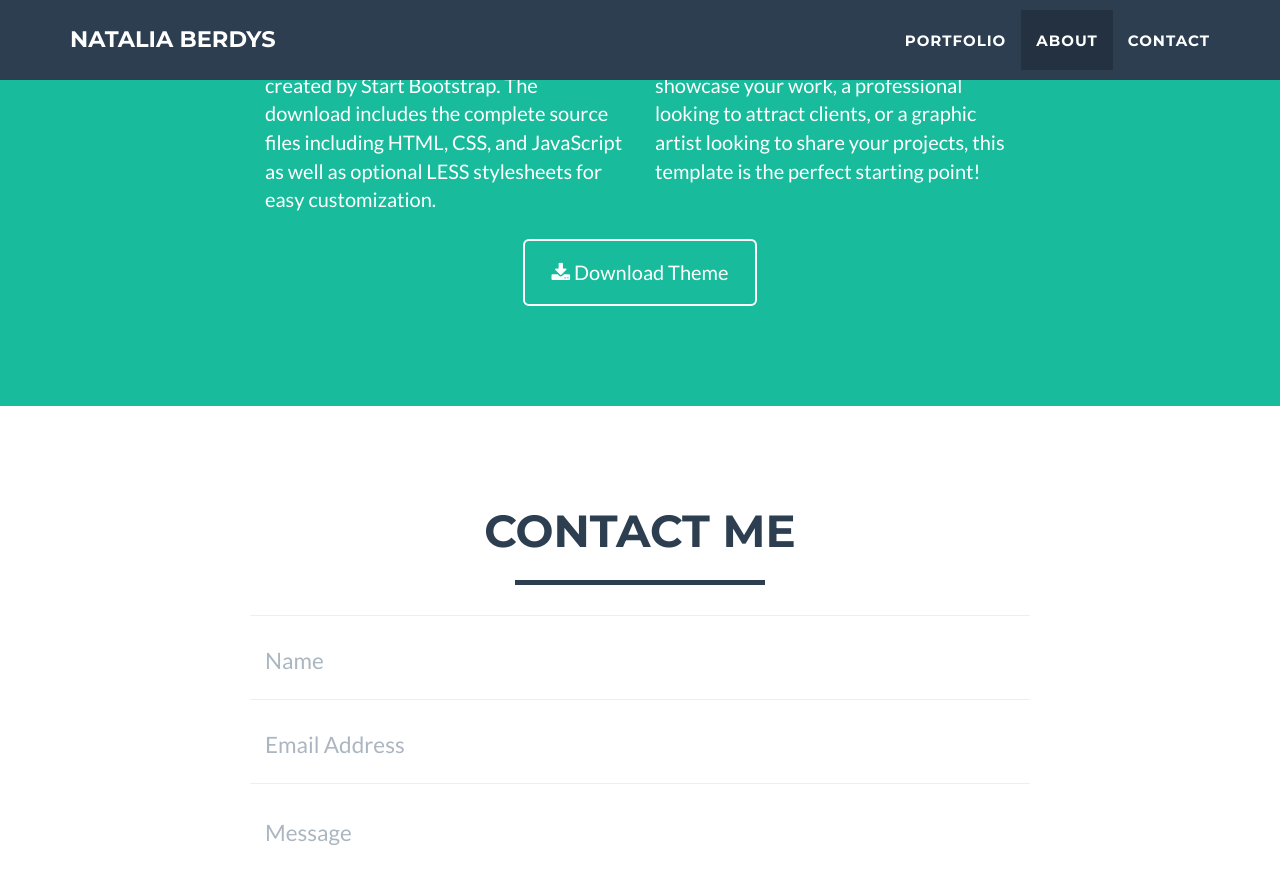
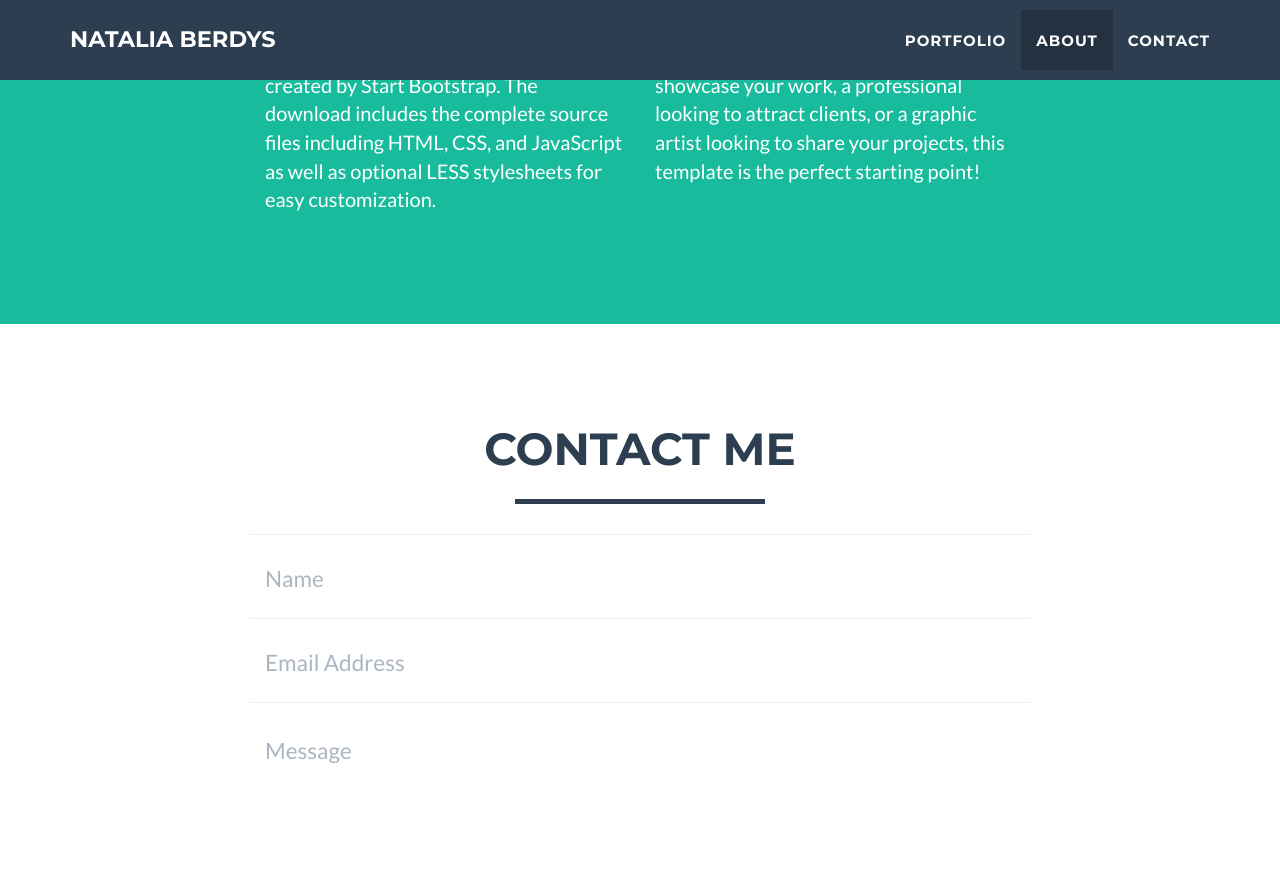
Before and after one commit to batalia/batalia.github.io, a Jekyll site: the page built from index.html, in a window 1280 px wide and 900 px high, scrolled down 1831 px. Shown: the top 884 px of the window. Built offline with Jekyll 4.4.1, drawn with Linux system fonts in a browser that asks for light colours.

Commit message:
Remove redundant buttons and update meta tags

```diff
--- a/_includes/about.html
+++ b/_includes/about.html
@@ -14,11 +14,7 @@
                 <div class="col-lg-4">
                     <p>Whether you're a student looking to showcase your work, a professional looking to attract clients, or a graphic artist looking to share your projects, this template is the perfect starting point! </p>
                 </div>
-                <div class="col-lg-8 col-lg-offset-2 text-center">
-                    <a href="#" class="btn btn-lg btn-outline">
-                        <i class="fa fa-download"></i> Download Theme
-                    </a>
-                </div>
+
             </div>
         </div>
     </section>
--- a/_includes/head.html
+++ b/_includes/head.html
@@ -3,6 +3,7 @@
     <meta http-equiv="X-UA-Compatible" content="IE=edge">
     <title>{% if page.title %}{{ page.title }}{% else %}{{ site.title }}{% endif %}</title>
     <meta name="viewport" content="width=device-width">
+    <meta name="robots" content="noindex">
     <meta name="description" content="{{ site.description }}">
     {% if site.meta_author %}<meta name="author" content="{{ site.meta_author }}">{% endif %}
     <link rel="canonical" href="{{ page.url | replace:'index.html','' | prepend: site.url }}">
```
